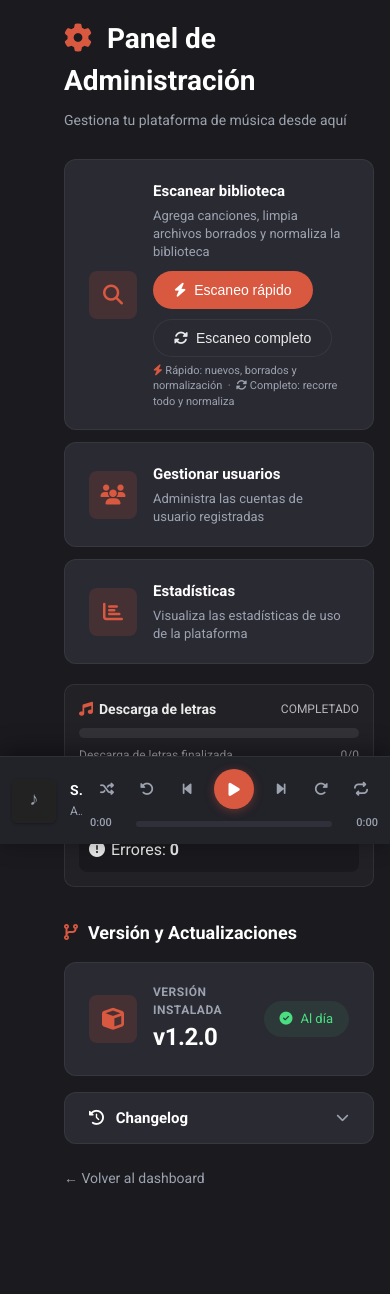
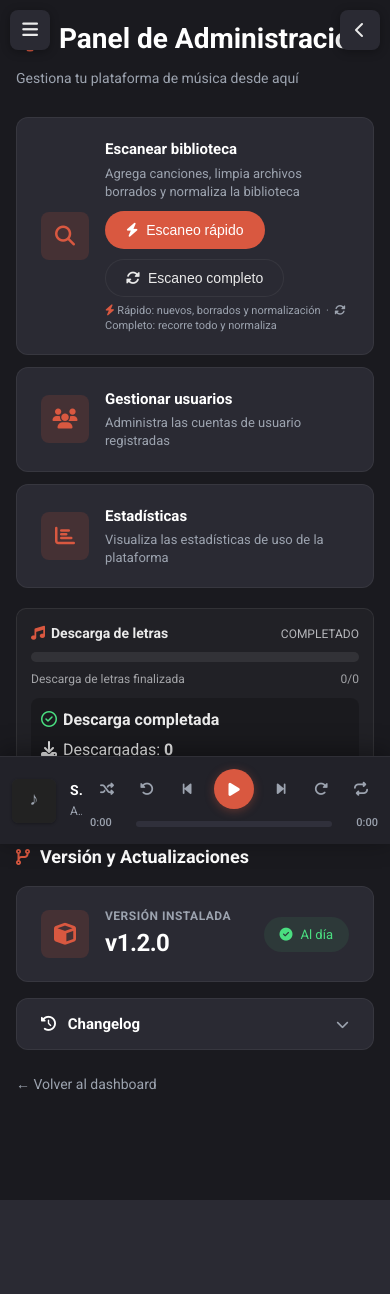
Before and after one commit to GMS-EC/ducksound, a Flask app: page /admin in a window 390 px wide. After the commit the page ends 1200 px from the top, so only its background shows below. Run offline with Flask 3, Linux system fonts and the light colour scheme; the visitor is signed in with stand-in values (Sample User, id 1); data that the repository does not hold is empty; some libraries are stand-ins or nearby versions.

Commit message:
feat: add mobile sidebar and right panel toggle functionality

```diff
--- a/static/css/style.css
+++ b/static/css/style.css
@@ -3011,7 +3011,34 @@
    ========================================== */
 @media (max-width: 1024px) {
   .right-panel {
-    display: none;
+    position: fixed !important;
+    right: -360px !important;
+    top: 0 !important;
+    bottom: var(--player-height, 80px) !important;
+    width: 320px !important;
+    z-index: 9000 !important;
+    transition: right 0.25s ease !important;
+    box-shadow: -4px 0 20px rgba(0,0,0,0.3) !important;
+  }
+  .right-panel.open {
+    right: 0 !important;
+  }
+  .right-panel-overlay {
+    display: block;
+    position: fixed;
+    inset: 0;
+    background: rgba(0,0,0,0.4);
+    z-index: 8999;
+    opacity: 0;
+    pointer-events: none;
+    transition: opacity 0.25s ease;
+  }
+  .right-panel-overlay.visible {
+    opacity: 1;
+    pointer-events: auto;
+  }
+  #right-panel-toggle {
+    display: flex !important;
   }
   .main-wrapper {
     margin-right: 0;
@@ -3112,10 +3139,10 @@
     display: none !important;
   }
   .sidebar {
-    width: 48px;
+    width: 260px !important;
   }
   .main-wrapper {
-    margin-left: 48px;
+    margin-left: 0 !important;
   }
   .player-left-section .player-track-actions {
     display: none !important;
@@ -3248,3 +3275,96 @@
   transform: translateY(0);
   transition: opacity 0.2s ease, transform 0.2s ease;
 }
+
+/* ==========================================
+   MOBILE SIDEBAR TOGGLE
+   ========================================== */
+.sidebar-toggle {
+  display: none;
+  position: fixed;
+  top: 10px;
+  left: 10px;
+  z-index: 9001;
+  width: 40px;
+  height: 40px;
+  border: none;
+  background: var(--surface-2);
+  color: var(--text);
+  border-radius: var(--radius);
+  cursor: pointer;
+  font-size: 18px;
+  align-items: center;
+  justify-content: center;
+  box-shadow: 0 2px 10px rgba(0,0,0,0.3);
+  transition: all 0.2s;
+}
+.sidebar-toggle:hover {
+  background: var(--surface-3);
+  color: var(--accent);
+}
+
+.sidebar-overlay {
+  display: none;
+  position: fixed;
+  inset: 0;
+  background: rgba(0,0,0,0.5);
+  z-index: 8999;
+  opacity: 0;
+  transition: opacity 0.25s ease;
+}
+.sidebar-overlay.visible {
+  opacity: 1;
+}
+
+@media (max-width: 900px) {
+  .sidebar-toggle {
+    display: flex;
+  }
+  .sidebar {
+    position: fixed !important;
+    left: -280px !important;
+    top: 0 !important;
+    bottom: 0 !important;
+    width: 260px !important;
+    z-index: 9000 !important;
+    transition: left 0.25s ease !important;
+    box-shadow: 4px 0 20px rgba(0,0,0,0.3) !important;
+  }
+  .sidebar.open {
+    left: 0 !important;
+  }
+.right-panel-toggle {
+  display: none;
+  position: fixed;
+  top: 10px;
+  right: 10px;
+  z-index: 9001;
+  width: 40px;
+  height: 40px;
+  border: none;
+  background: var(--surface-2);
+  color: var(--text);
+  border-radius: var(--radius);
+  cursor: pointer;
+  font-size: 16px;
+  align-items: center;
+  justify-content: center;
+  box-shadow: 0 2px 10px rgba(0,0,0,0.3);
+  transition: all 0.2s;
+}
+.right-panel-toggle:hover {
+  background: var(--surface-3);
+  color: var(--accent);
+}
+
+.sidebar-overlay {
+    display: block;
+    pointer-events: none;
+  }
+  .sidebar-overlay.visible {
+    pointer-events: auto;
+  }
+  .main-wrapper {
+    margin-left: 0 !important;
+  }
+}
--- a/templates/base.html
+++ b/templates/base.html
@@ -44,8 +44,18 @@
     <!-- Reproductor persistente en iframe (debe estar ANTES del main para que exista cuando scripts se ejecuten) -->
     <iframe id="player-frame" src="/player_frame" style="position:fixed;left:0;right:0;bottom:56px;height:1px;border:0;z-index:-1;background:transparent;display:none"></iframe>
 
+    <!-- Hamburger menu button (mobile only) -->
+    <button id="sidebar-toggle" class="sidebar-toggle" aria-label="Menú">
+        <i class="fa-solid fa-bars"></i>
+    </button>
+    <div id="sidebar-overlay" class="sidebar-overlay"></div>
+    <button id="right-panel-toggle" class="right-panel-toggle" aria-label="Panel">
+        <i class="fa-solid fa-chevron-left"></i>
+    </button>
+    <div id="right-panel-overlay" class="right-panel-overlay"></div>
+
     <!-- Sidebar -->
-    <aside class="sidebar">
+    <aside class="sidebar" id="sidebar">
         <a href="{{ url_for('dashboard') }}" class="logo-container" style="text-decoration:none;color:inherit"><img src="{{ url_for('static', filename='img/logo.svg') }}" alt="DuckSound" style="height:32px;width:auto"> DuckSound</a>
         <nav class="nav-menu">
             <a href="{{ url_for('dashboard') }}" class="nav-item {% if request.endpoint == 'dashboard' and not es_favoritos %}active{% endif %}"><i class="fa-solid fa-house"></i> Principal</a>
@@ -455,6 +465,50 @@
                 });
         });
     }
+    // Sidebar toggle para móviles
+    (function(){
+        const btn = document.getElementById('sidebar-toggle');
+        const sidebar = document.getElementById('sidebar');
+        const overlay = document.getElementById('sidebar-overlay');
+        if (!btn || !sidebar) return;
+        function closeSidebar() {
+            sidebar.classList.remove('open');
+            if (overlay) overlay.classList.remove('visible');
+            document.body.style.overflow = '';
+        }
+        btn.addEventListener('click', function(e) {
+            e.stopPropagation();
+            sidebar.classList.toggle('open');
+            if (overlay) overlay.classList.toggle('visible');
+            document.body.style.overflow = sidebar.classList.contains('open') ? 'hidden' : '';
+        });
+        if (overlay) overlay.addEventListener('click', closeSidebar);
+        sidebar.querySelectorAll('a').forEach(a => a.addEventListener('click', closeSidebar));
+        document.addEventListener('keydown', function(e) { if (e.key === 'Escape') closeSidebar(); });
+    })();
+    // Right panel toggle para móviles
+    (function(){
+        const btn = document.getElementById('right-panel-toggle');
+        const panel = document.getElementById('right-panel');
+        const overlay = document.getElementById('right-panel-overlay');
+        if (!btn || !panel) return;
+        function closePanel() {
+            panel.classList.remove('open');
+            if (overlay) overlay.classList.remove('visible');
+            document.body.style.overflow = '';
+        }
+        btn.addEventListener('click', function(e) {
+            e.stopPropagation();
+            panel.classList.toggle('open');
+            if (overlay) overlay.classList.toggle('visible');
+            document.body.style.overflow = panel.classList.contains('open') ? 'hidden' : '';
+            this.innerHTML = panel.classList.contains('open')
+                ? '<i class="fa-solid fa-chevron-right"></i>'
+                : '<i class="fa-solid fa-chevron-left"></i>';
+        });
+        if (overlay) overlay.addEventListener('click', closePanel);
+        document.addEventListener('keydown', function(e) { if (e.key === 'Escape') closePanel(); });
+    })();
     </script>
 </body>
 </html>
```
